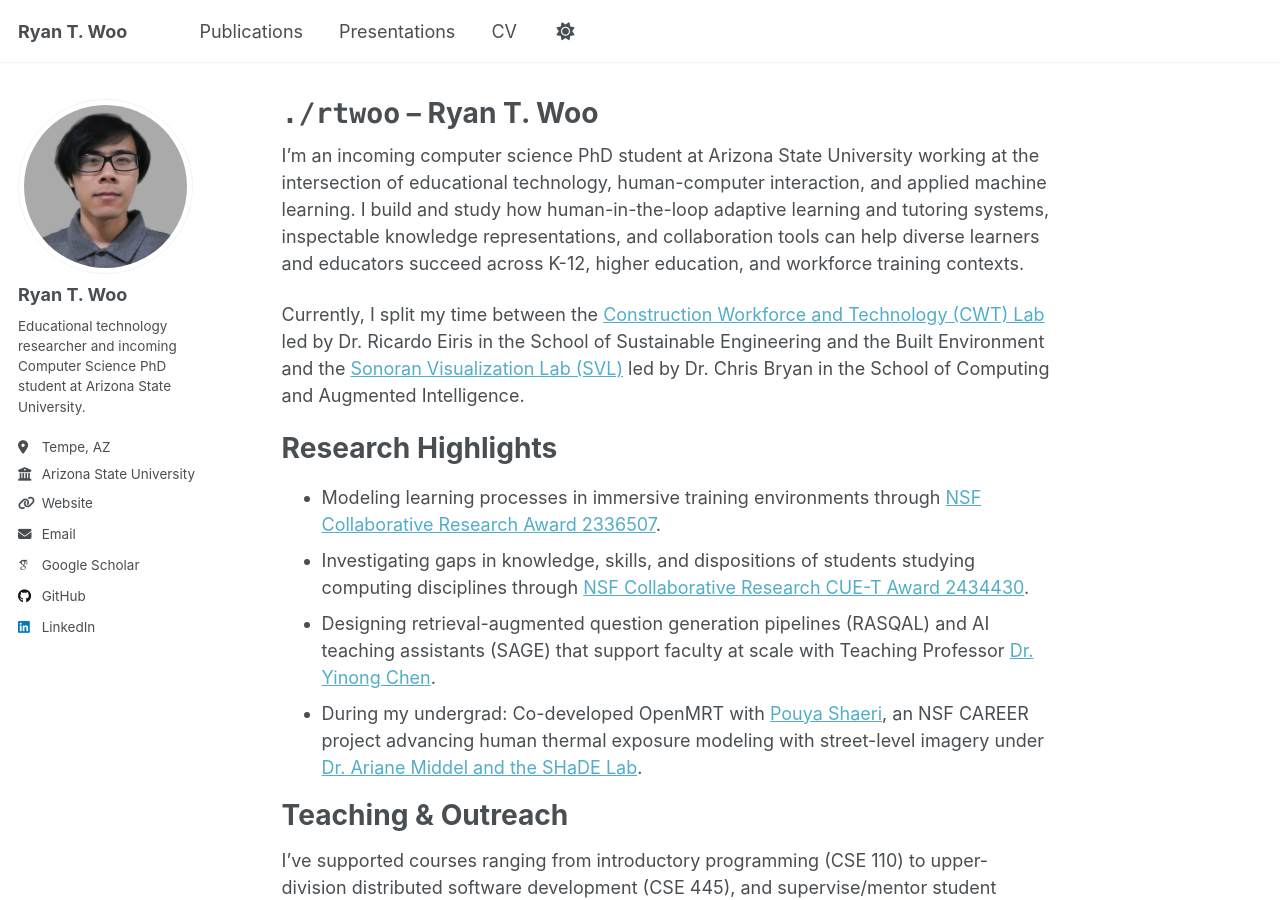
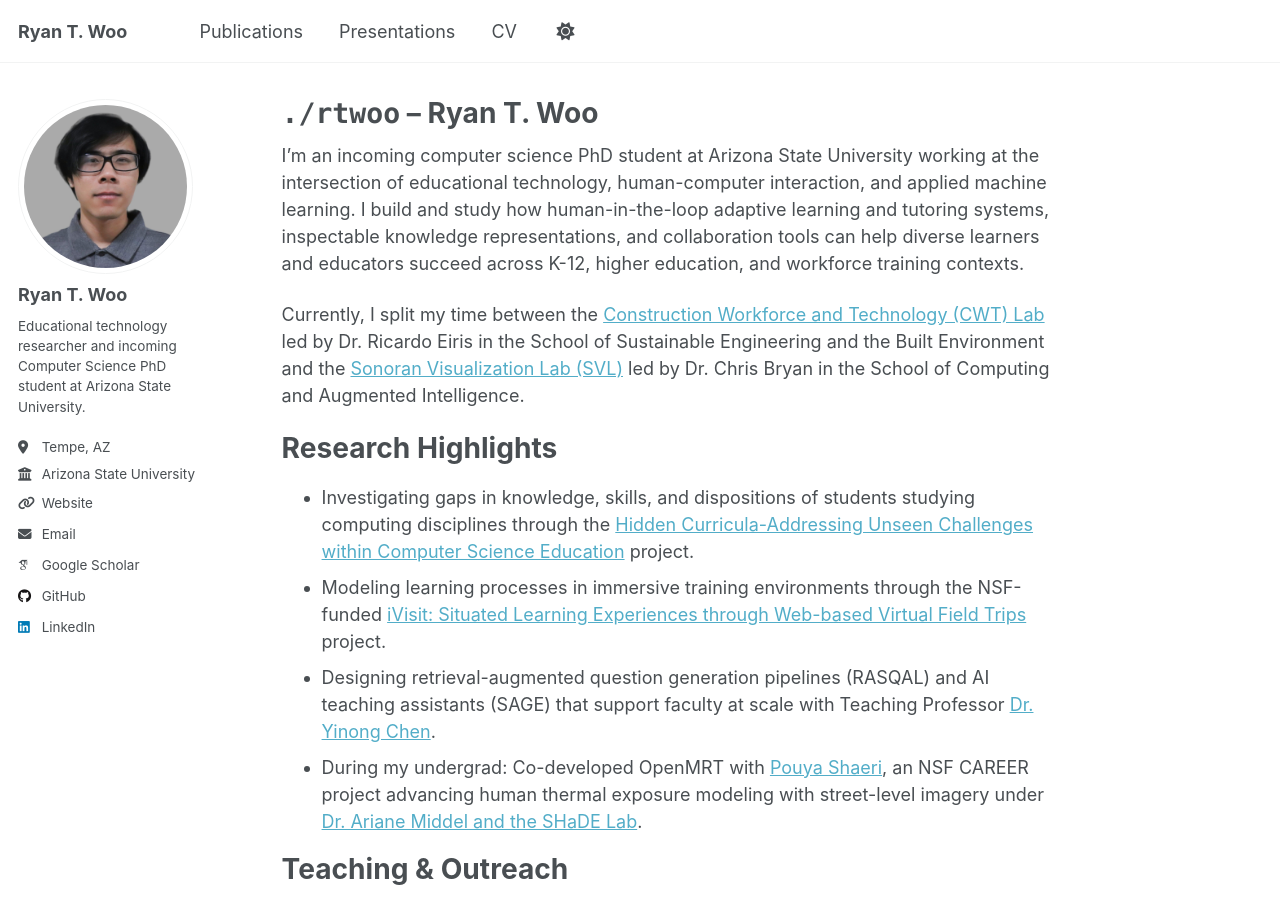
Before and after one commit to rtwoo/rtwoo.github.io, a Jekyll site: the page built from _pages/about.md, in a window 1280 px wide and 900 px high. Built offline with Jekyll 4.4.1, drawn with Linux system fonts in a browser that asks for light colours; some web fonts are replaced; a script that is not in the unit is left out.

Commit message:
Updated projectd names on about and updated publications/presentations slightly

```diff
--- a/_pages/about.md
+++ b/_pages/about.md
@@ -14,8 +14,8 @@ Currently, I split my time between the [Construction Workforce and Technology (C
 
 Research Highlights
 ======
-* Modeling learning processes in immersive training environments through [NSF Collaborative Research Award 2336507](https://www.nsf.gov/awardsearch/showAward?AWD_ID=2336507&HistoricalAwards=false).
-* Investigating gaps in knowledge, skills, and dispositions of students studying computing disciplines through [NSF Collaborative Research CUE-T Award 2434430](https://www.nsf.gov/awardsearch/showAward?AWD_ID=2434430&HistoricalAwards=false).
+* Investigating gaps in knowledge, skills, and dispositions of students studying computing disciplines through the [Hidden Curricula-Addressing Unseen Challenges within Computer Science Education](https://www.nsf.gov/awardsearch/showAward?AWD_ID=2434430&HistoricalAwards=false) project.
+* Modeling learning processes in immersive training environments through the NSF-funded [iVisit: Situated Learning Experiences through Web-based Virtual Field Trips](https://www.nsf.gov/awardsearch/showAward?AWD_ID=2336507&HistoricalAwards=false) project.
 * Designing retrieval-augmented question generation pipelines (RASQAL) and AI teaching assistants (SAGE) that support faculty at scale with Teaching Professor [Dr. Yinong Chen](https://search.asu.edu/profile/328180).
 * During my undergrad: Co-developed OpenMRT with [Pouya Shaeri](https://pouyashaeri.github.io/), an NSF CAREER project advancing human thermal exposure modeling with street-level imagery under [Dr. Ariane Middel and the SHaDE Lab](https://shadelab.asu.edu/).
 
```
Also changed, not shown: _publications/2025-06-08-paper-title-number-5.md (+2 -2 lines), _talks/2025-07-15-asu-sri-emotion-recognition.md (+1 -0 lines).
